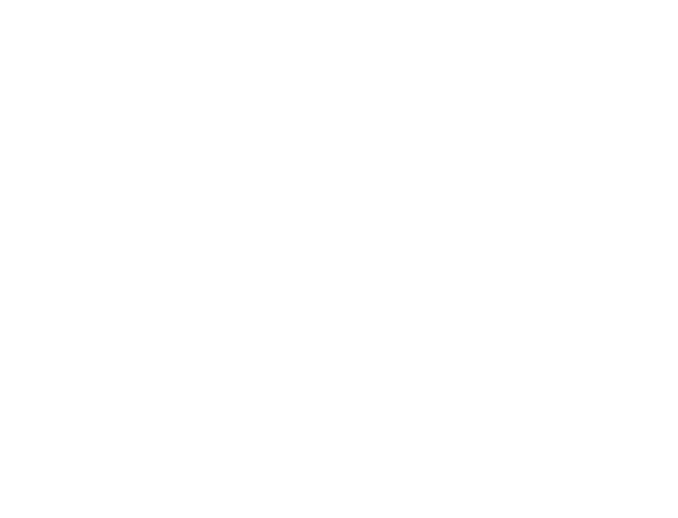
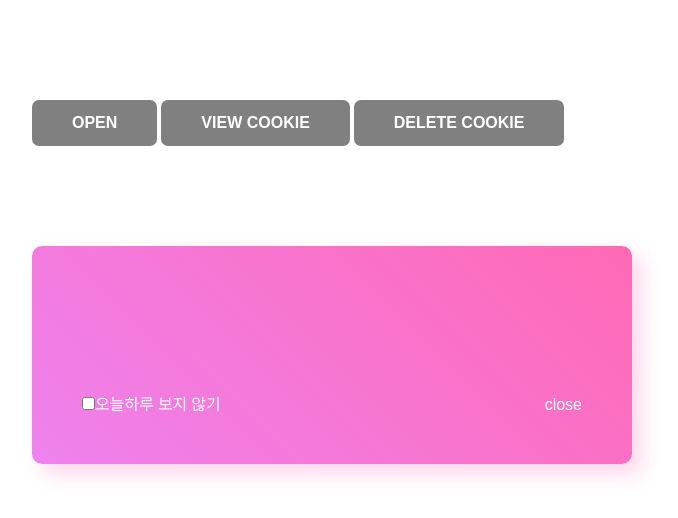
Before and after one commit to sangdo14/cookie, a plain HTML site: page index.html in a window 1280 px wide. Shown: the whole page, without its empty margins (68-746 px from the left). Drawn offline with Linux system fonts and the light colour scheme.

Commit message:
feat: 팝업 레이아웃

```diff
--- a/cookie.js
+++ b/cookie.js
@@ -0,0 +1,12 @@
+const [open, view, del] = document.querySelectorAll("nav button");
+const popup = document.querySelector("aside");
+const ck = popup.querySelector("#ck");
+const close = popup.querySelector('button');
+
+// 기본 팝업 열고 닫기 이벤트
+open.addEventListener('click', ()=>{
+  popup.style.display = 'block';
+})
+close.addEventListener('click', ()=>{
+  popup.style.display = 'none';
+})
--- a/index.html
+++ b/index.html
@@ -1,11 +1,30 @@
 <!DOCTYPE html>
 <html lang="en">
+
 <head>
   <meta charset="UTF-8">
   <meta name="viewport" content="width=device-width, initial-scale=1.0">
   <title>Document</title>
+  <link rel="stylesheet" href="style.css">
+  <script type="module" src="cookie.js"></script>
 </head>
+
 <body>
+  <!-- 쿠키값 제어 버튼 (테스트 용도) -->
+  <nav>
+    <button>OPEN</button>
+    <button>VIEW COOKIE</button>
+    <button>DELETE COOKIE</button>
+  </nav>
 
+  <!-- 쿠키 팝업 -->
+  <aside>
+    <div class="con"></div>
+    <div class="controls">
+      <p><input type="checkbox" id="ck"><label for="ck">오늘하루 보지 않기</label></p>
+      <button>close</button>
+    </div>
+  </aside>
 </body>
+
 </html>
--- /dev/null
+++ b/style.scss
@@ -0,0 +1,48 @@
+* {
+  margin: 0px;
+  padding: 0px;
+  box-sizing: border-box;
+}
+nav {
+  margin: 100px;
+
+  button {
+    border: none;
+    background: gray;
+    padding: 15px 40px;
+    font: bold 1rem/1 "arial";
+    color: white;
+    cursor: pointer;
+    border-radius: 7px;
+  }
+}
+
+//쿠키 팝업 스타일
+aside {
+  width: 600px;
+  padding: 50px;
+  background: linear-gradient(45deg, violet, hotpink);
+  margin: 100px;
+  border-radius: 10px;
+  box-shadow: 10px 10px 20px rgba(255, 105, 180, 0.276);
+
+  .con {
+    min-height: 100px;
+  }
+  .controls {
+    display: flex;
+    justify-content: space-between;
+
+    label {
+      font: 1rem/1 "맑은 고딕";
+      color: white;
+    }
+    button {
+      cursor: pointer;
+      border: none;
+      background: transparent;
+      color: white;
+      font-size: 1rem;
+    }
+  }
+}
```
Also changed, not shown: style.css (added), 1 other file.
